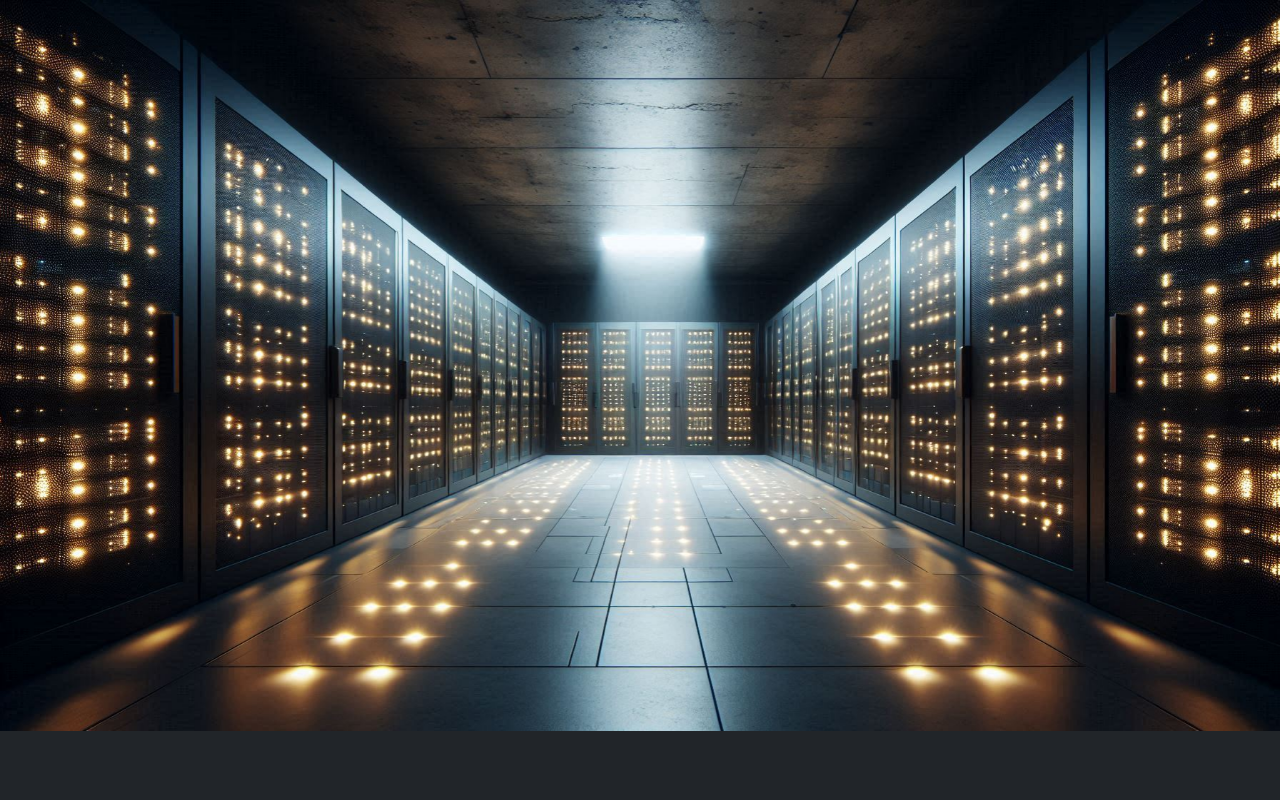
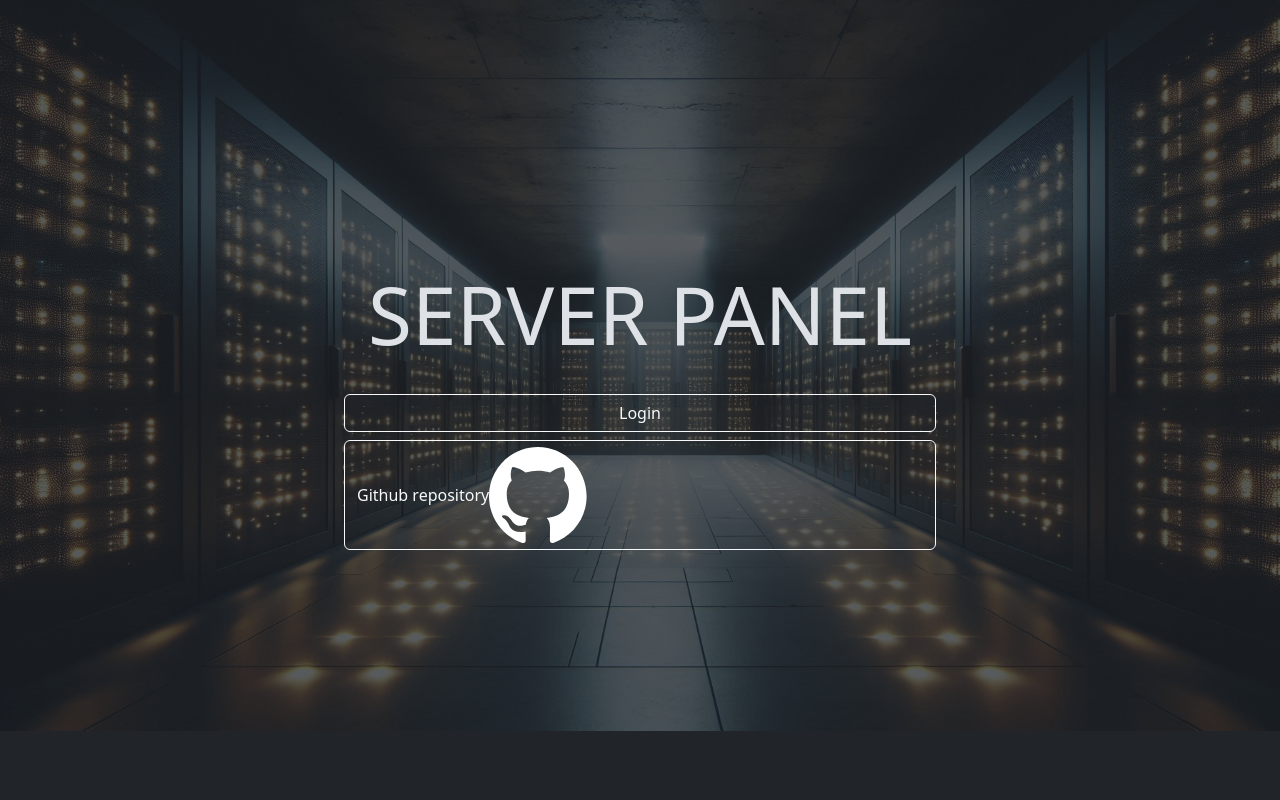
Before and after one commit to SynapseNets/SynapseChat, a Flask app: page / in a window 1280 px wide. Run offline with Flask 3, Linux system fonts and the light colour scheme; parts of the project's set-up code (start-up, migrations or seed data) failed here and were passed over.

Commit message:
worked on server panel

```diff
--- a/server/templates/base.html
+++ b/server/templates/base.html
@@ -4,7 +4,7 @@
         {% include 'head.html' %}
         <title>{% block title %}{% endblock %}</title>
     </head>
-    <body class="overflow-hidden" data-bs-theme="dark">
+    <body data-bs-theme="dark">
         {% block content %}{% endblock %}
         <script src="https://cdn.jsdelivr.net/npm/bootstrap@5.3.3/dist/js/bootstrap.bundle.min.js" integrity="sha384-YvpcrYf0tY3lHB60NNkmXc5s9fDVZLESaAA55NDzOxhy9GkcIdslK1eN7N6jIeHz" crossorigin="anonymous"></script>
     </body>
--- a/server/templates/index.html
+++ b/server/templates/index.html
@@ -3,20 +3,21 @@
 {% block title %}Server panel{% endblock %}
 
 {% block content %}
-<div id="carousel" class="carousel slide" data-bs-ride="carousel">
-    <div class="carousel-inner">
-        <div class="carousel-item active">
-            <img src="{{ url_for('static', filename='images/server1.jpeg') }}" class="d-block w-100" alt="yep this is ai generated">
-        </div>
-        <div class="carousel-item">
-            <img src="{{ url_for('static', filename='images/server2.jpeg') }}" class="d-block w-100" alt="yep this is also ai generated">
-        </div>
-        <div class="carousel-item">
-            <img src="{{ url_for('static', filename='images/server3.jpeg') }}" class="d-block w-100" alt="yeah maybe this time is not (it is)">
-        </div>
-        <div class="carousel-item">
-            <img src="{{ url_for('static', filename='images/server4.jpeg') }}" class="d-block w-100" alt="maybe it is maybe not">
-        </div>
+<div class="fixed-top">
+    <img id="server1" class="opacity-25 w-100 img-responsive active" src="{{ url_for('static', filename='images/server1.jpeg') }}"></img>
+    <!-- <img id="server2" class="opacity-0 w-100 img-responsive" src="{{ url_for('static', filename='images/server2.jpeg') }}" hidden></img> -->
+    <!-- <img id="server3" class="opacity-0 w-100 img-responsive" src="{{ url_for('static', filename='images/server3.jpeg') }}" hidden></img> -->
+    <!-- <img id="server4" class="opacity-0 w-100 img-responsive" src="{{ url_for('static', filename='images/server4.jpeg') }}" hidden></img> -->
+</div>
+<div class="d-flex justify-content-center align-items-center vh-100 fixed-top">
+    <div class="d-flex flex-column">
+        <h1 class="display-1 p-4"><strong>SERVER PANEL</strong></h1>
+        <h1 href="{{ url_for('main.login') }}" class="btn btn-outline-light display-6 p-8">Login</h1>
+        <h1 href="https://github.com/SynapseNets/SynapseChat" class="btn btn-outline-light d-flex align-items-center display-6">
+            Github repository
+            <img class="" src="{{ url_for('static', filename='images/github.svg')}}"></img>
+        </h1>
     </div>
 </div>
+<!-- <script src="{{ url_for('static', filename='js/index.js') }}"></script> -->
 {% endblock %}
```
Also changed, not shown: server/static/images/github.svg (added).
